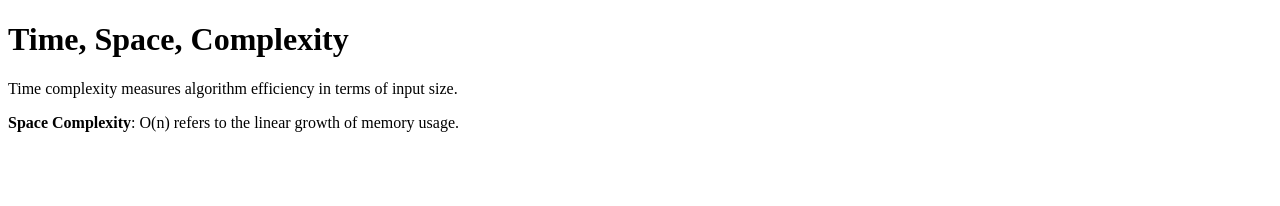
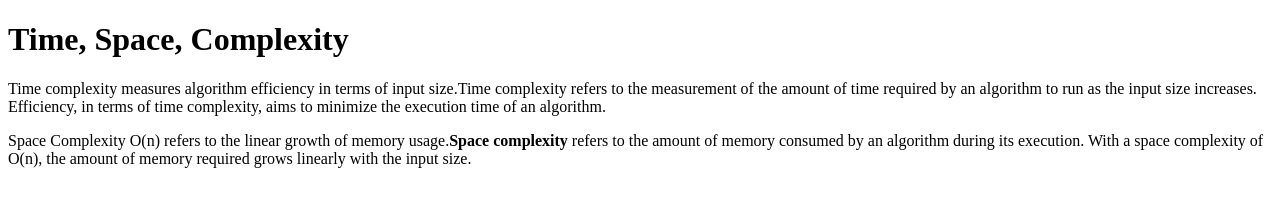
Before and after one commit to acciojob/time-and-space-complexity-sdeSameerSweety, a website: page main.html in a window 1280 px wide. Drawn offline with Linux system fonts and the light colour scheme.

Commit message:
created a submission

```diff
--- a/main.html
+++ b/main.html
@@ -10,9 +10,10 @@
 <body>
 	<!-- the entire body must be written by student -->
 	<h1>Time, Space, Complexity</h1>
-	<p>Time complexity measures algorithm efficiency in terms of input size.
+	<p>Time complexity measures algorithm efficiency in terms of input size.Time complexity refers to the measurement of the amount of time required by an algorithm to run as the input size increases. Efficiency, in terms of time complexity, aims to minimize the execution time of an algorithm.
+
 </p>
-	<p><b>Space Complexity</b>: O(n) refers to the linear growth of memory usage.
+	<p>Space Complexity O(n) refers to the linear growth of memory usage.<b>Space complexity</b> refers to the amount of memory consumed by an algorithm during its execution. With a space complexity of O(n), the amount of memory required grows linearly with the input size.
 </p>
     <script type="text/javascript" src="./script.js">
 </script>
```
